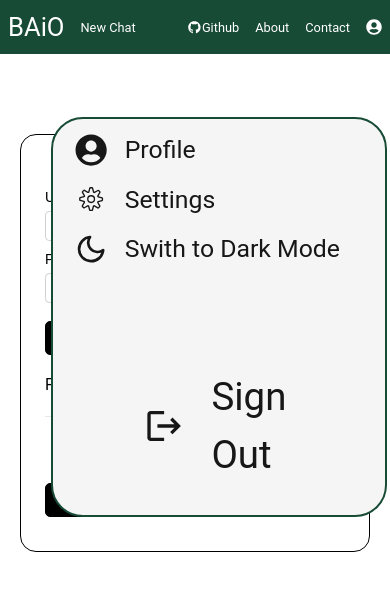
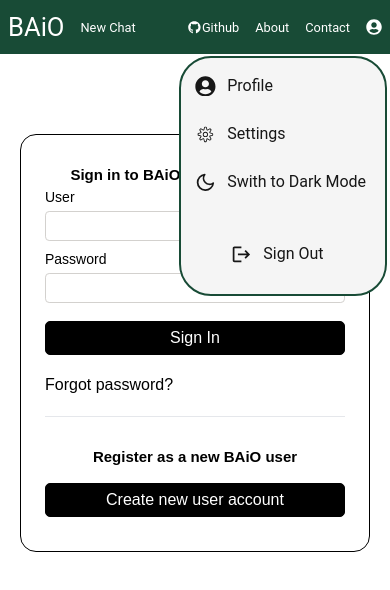
Before and after one commit to baioorg/BAiO_Netlify, a Next.js app: page / in a window 390 px wide. Both pictures are taken after a click on the button "Profile Menu". Shown: the top 590 px of the page. Built offline with nearby package versions, Linux system fonts and the light colour scheme.

Commit message:
menu mobile friendly

```diff
--- a/src/components/ProfileDropdown/ProfileDropdown.module.css
+++ b/src/components/ProfileDropdown/ProfileDropdown.module.css
@@ -37,3 +37,78 @@
     margin-right: 3%;
     background-color: #184B36;
 }
+
+@media screen and (max-width: 800px) {
+    .dropdown {
+        position: absolute;
+        display: flex;
+        flex-direction: column;
+        justify-content: space-between;
+        right: 0.2em;
+        top: 3.5em;
+        background-color: #F5F5F5;
+        border-radius: 2em;
+        border: 0.15em solid #184B36;
+        height: 25em;
+        width: 21em;
+        z-index: 50;
+    }
+
+    .dropdownButton {
+
+        padding: 0.5em 0.5em;
+        border-radius: 25px;
+        /*padding: 0.5em 1em;*/
+        text-align: left;
+        font-family: 'Roboto', sans-serif;
+        font-size: 1.4em;
+        display: flex;
+        flex-direction: row;
+        align-items: center;
+        gap: 0.7em;
+
+    }
+  }
+
+  @media screen and (max-width: 480px) {
+    .dropdown {
+    position: absolute;
+    display: flex;
+    flex-direction: column;
+    justify-content: space-between;
+    right: 0.2em;
+    top: 3.5em;
+    background-color: #F5F5F5;
+    border-radius: 2em;
+    border: 0.15em solid #184B36;
+    height: 15em;
+    width: 13em;
+    z-index: 50;
+}
+
+.dropdownButton {
+
+    padding: 0.5em 0.5em;
+    border-radius: 25px;
+    /*padding: 0.5em 1em;*/
+    text-align: left;
+    font-family: 'Roboto', sans-serif;
+    font-size: 1em;
+    display: flex;
+    flex-direction: row;
+    align-items: center;
+    gap: 0.7em;
+
+}
+
+.dropdownButton:hover {
+    background-color: #E0E0E0; /* Changes color on hover */
+}
+
+.dropdownDivider {
+    height: 0.15em;
+    margin-left: 3%;
+    margin-right: 3%;
+    background-color: #184B36;
+}
+  }
--- a/src/components/ProfileSettingsMenu/ProfileSettingsMenu.module.css
+++ b/src/components/ProfileSettingsMenu/ProfileSettingsMenu.module.css
@@ -121,3 +121,37 @@
 .infoitem span {
     color: #555;
 }
+
+@media screen and (max-width: 800px) {
+    .dropdown {
+        position: absolute;
+        display: flex;
+        flex-direction: column;
+        justify-content: space-between;
+        right: 0.2em;
+        top: 7.3em;
+        background-color: #F5F5F5;
+        border-radius: 2em;
+        border: 0.15em solid #184B36;
+        height: 25em;
+        width: 21em;
+        z-index: 50;
+    }
+  }
+
+  @media screen and (max-width: 480px) {
+    .dropdown {
+        position: absolute;
+        display: flex;
+        flex-direction: column;
+        justify-content: space-between;
+        right: 0.2em;
+        top: 7.3em;
+        background-color: #F5F5F5;
+        border-radius: 2em;
+        border: 0.15em solid #184B36;
+        height: 25em;
+        width: 15em;
+        z-index: 50;
+    }
+  }
```
